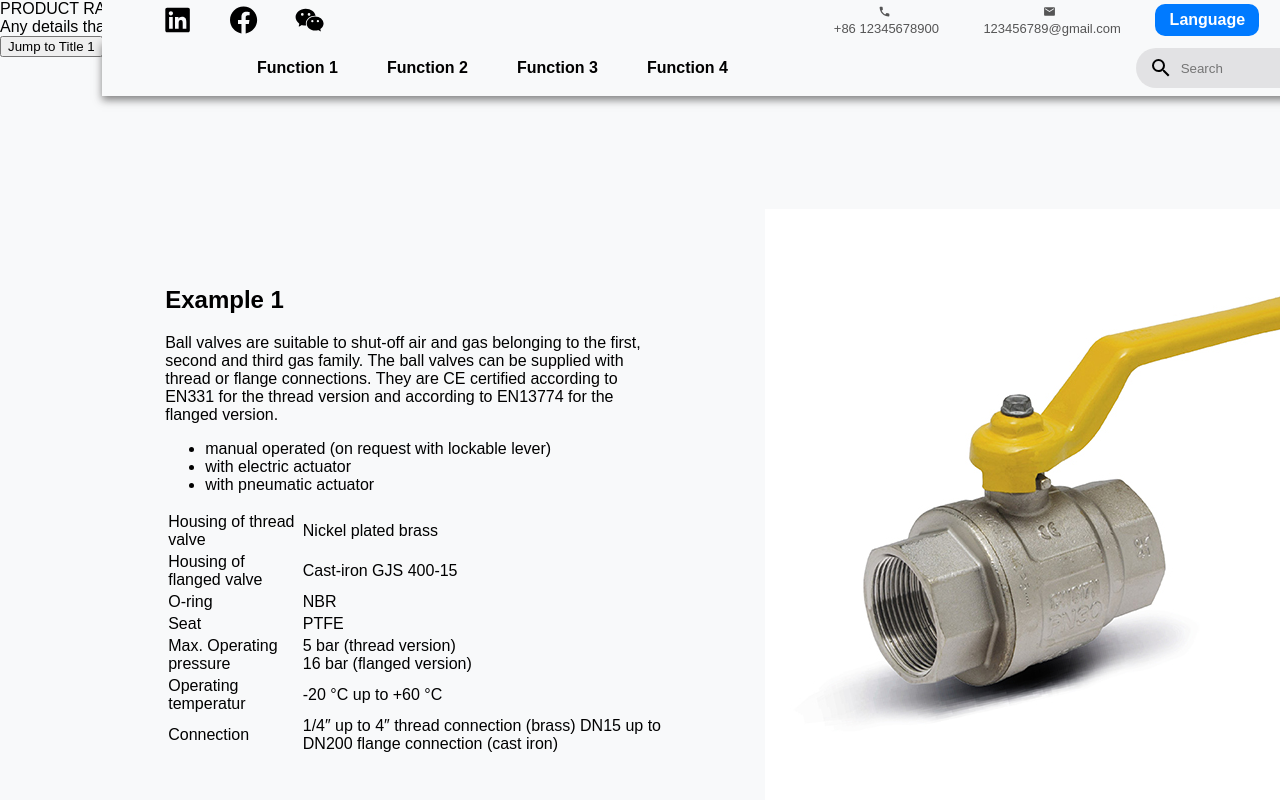
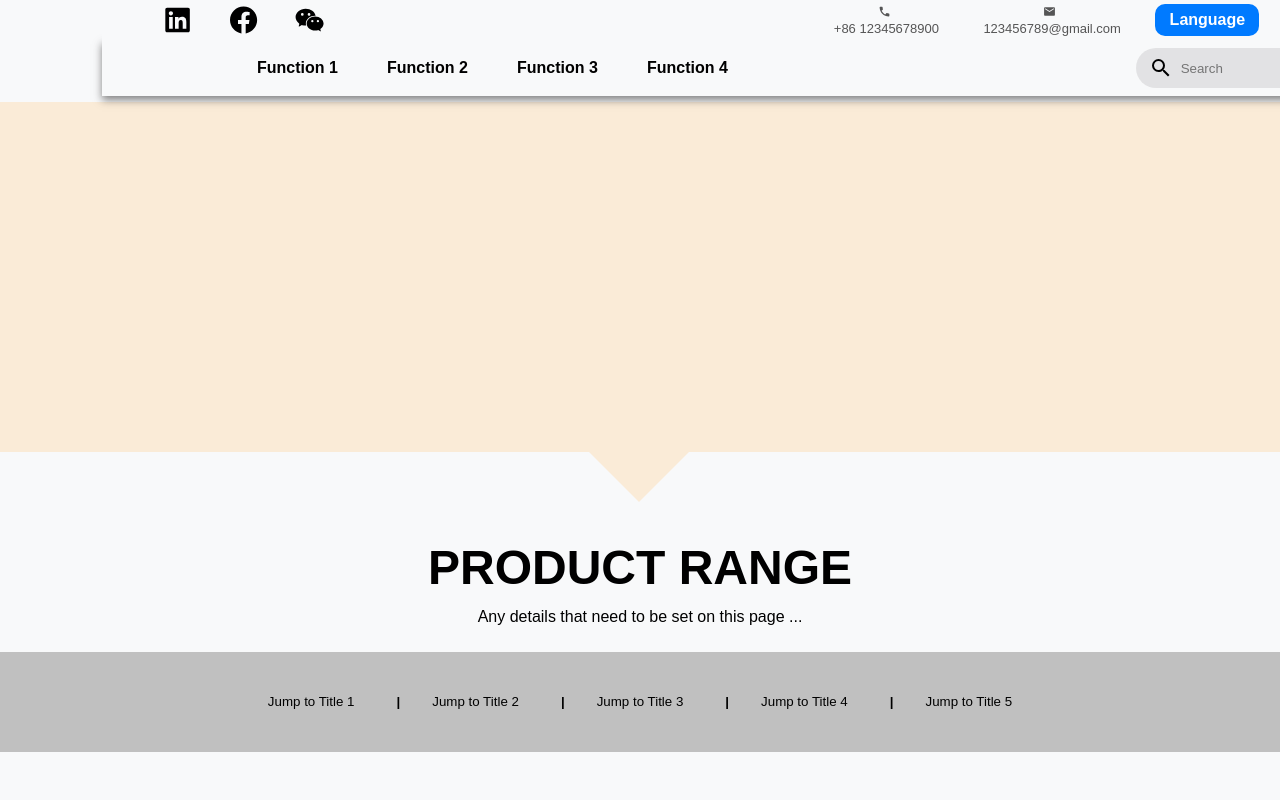
Before and after one commit to Jienishao/KSE_web, a React (Create React App) app in the folder kse-app/: page /fun3 in a window 1280 px wide. Shown: the top 800 px of the page. Built offline with nearby package versions, Linux system fonts and the light colour scheme; some icons are missing.

Commit message:
Modifying css

```diff
--- a/kse-app/src/css/Function1.css
+++ b/kse-app/src/css/Function1.css
@@ -32,7 +32,7 @@
 }
 
 .class_container {
-    margin-top: 50px;
+    margin-top: 40px;
     display: flex;
     align-items: center;
 }
@@ -48,7 +48,7 @@
 }
 
 .product_container {
-    margin: 50px auto;
+    margin-top: 40px;
     padding: 20px;
     border: 1px solid #ccc;
 }
--- a/kse-app/src/css/Function3.css
+++ b/kse-app/src/css/Function3.css
@@ -1,11 +1,3 @@
-.Function3 {
-    position: relative;
-    width: 100%;
-    height: 100%;
-    overflow: auto;
-    font-family: Arial, Helvetica, sans-serif;
-}
-
 .front_base{
     position: relative;
     margin-top: 102px;
@@ -72,15 +64,6 @@
     font-weight: bold;
 }
 
-.content {
-    position: relative;
-    left: 9%;
-    width: 82%;
-    height: 800px;
-    max-width: 2000px;
-    min-width: 1300px;
-}
-
 .two_sides {
     display: flex;
 }
--- a/kse-app/src/css/MainPage.css
+++ b/kse-app/src/css/MainPage.css
@@ -9,7 +9,7 @@
 
 .content {
     position: relative;
-    margin-top: 102px;
+    margin-top: 110px;
     left: 9%;
     width: 82%;
     max-width: 2000px;
--- a/kse-app/src/pages/Function3.js
+++ b/kse-app/src/pages/Function3.js
@@ -3,6 +3,7 @@ import ToolBar from "../components/ToolBar";
 import NavBar from "../components/NavBar";
 import SiteMap from "../components/SiteMap";
 import "../css/MainPage.css"
+import "../css/Function3.css"
 
 const Function3 = () => {
     useEffect(() => {
```
